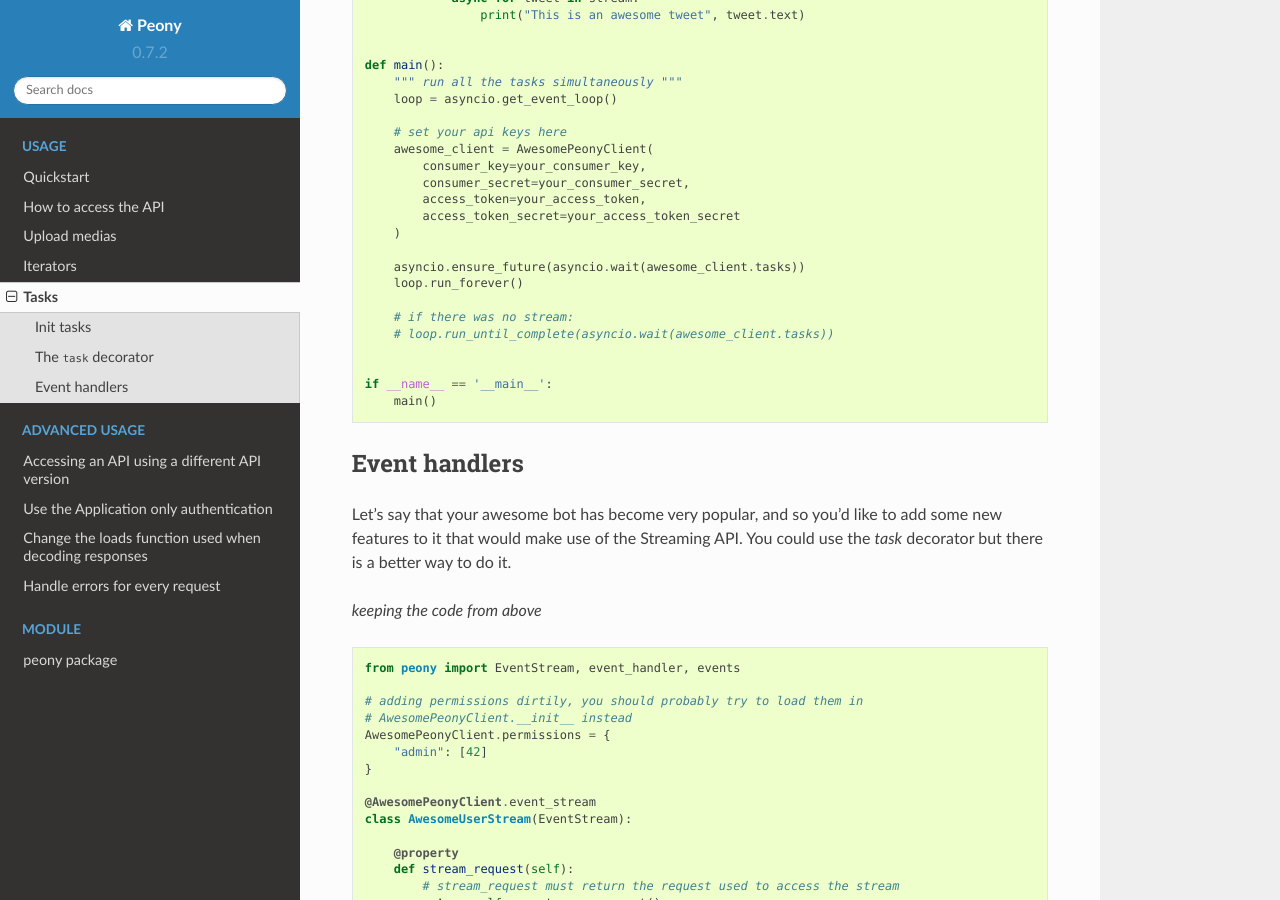
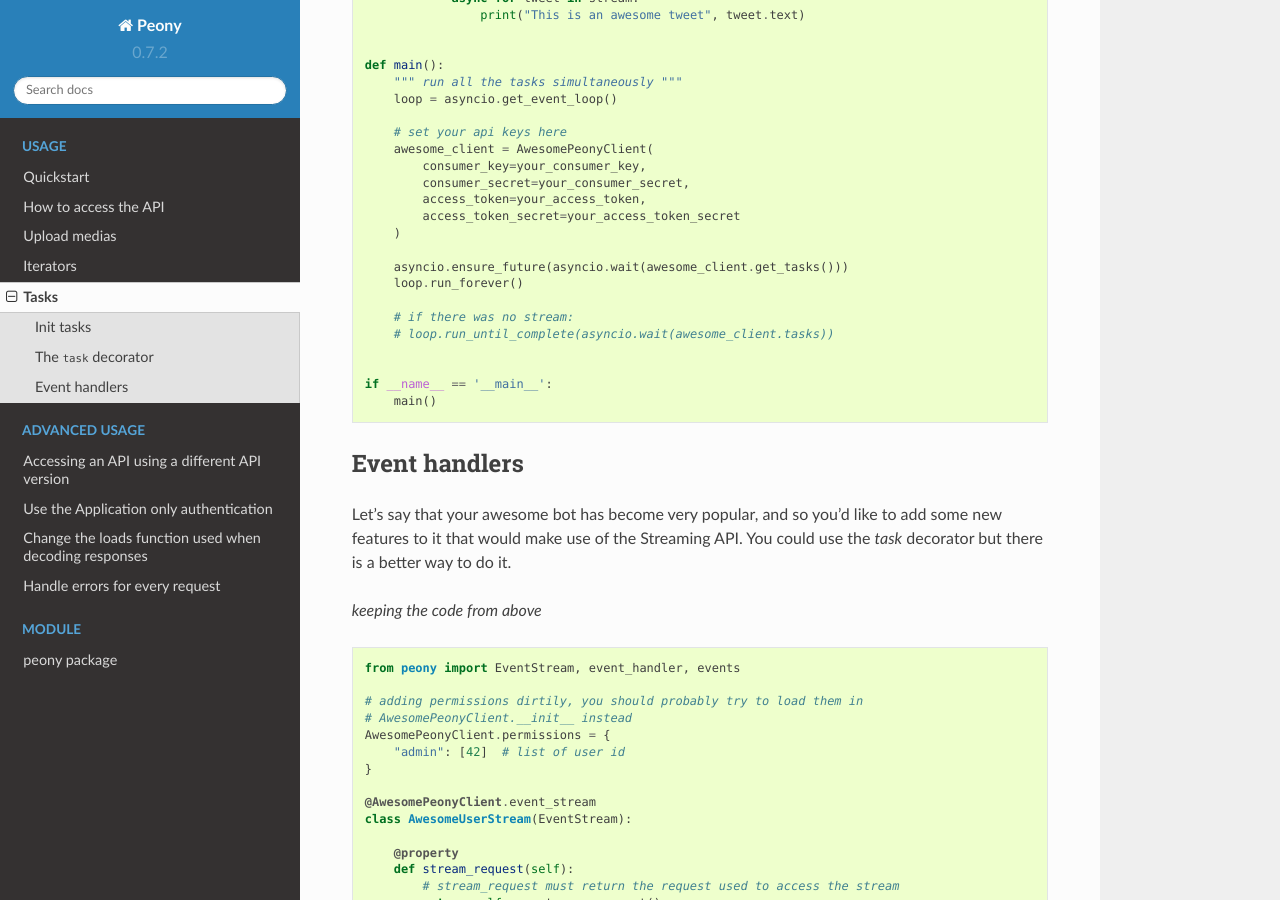
Before and after one commit to odrling/peony-twitter, a Sphinx documentation site: the page built from docs/usage/tasks.rst, in a window 1280 px wide and 900 px high, scrolled down 1878 px. Built offline with Sphinx 7.4.7 and the Read the Docs theme 2.0.0, drawn with Linux system fonts in a browser that asks for light colours.

Commit message:
update documentation about tasks

```diff
--- a/docs/usage/tasks.rst
+++ b/docs/usage/tasks.rst
@@ -114,7 +114,7 @@ decorator to the methods that you want to run.
             access_token_secret=your_access_token_secret
         )
 
-        asyncio.ensure_future(asyncio.wait(awesome_client.tasks))
+        asyncio.ensure_future(asyncio.wait(awesome_client.get_tasks()))
         loop.run_forever()
 
         # if there was no stream:
@@ -140,7 +140,7 @@ use the `task` decorator but there is a better way to do it.
     # adding permissions dirtily, you should probably try to load them in
     # AwesomePeonyClient.__init__ instead
     AwesomePeonyClient.permissions = {
-        "admin": [42]
+        "admin": [42]  # list of user id
     }
 
     @AwesomePeonyClient.event_stream
```
